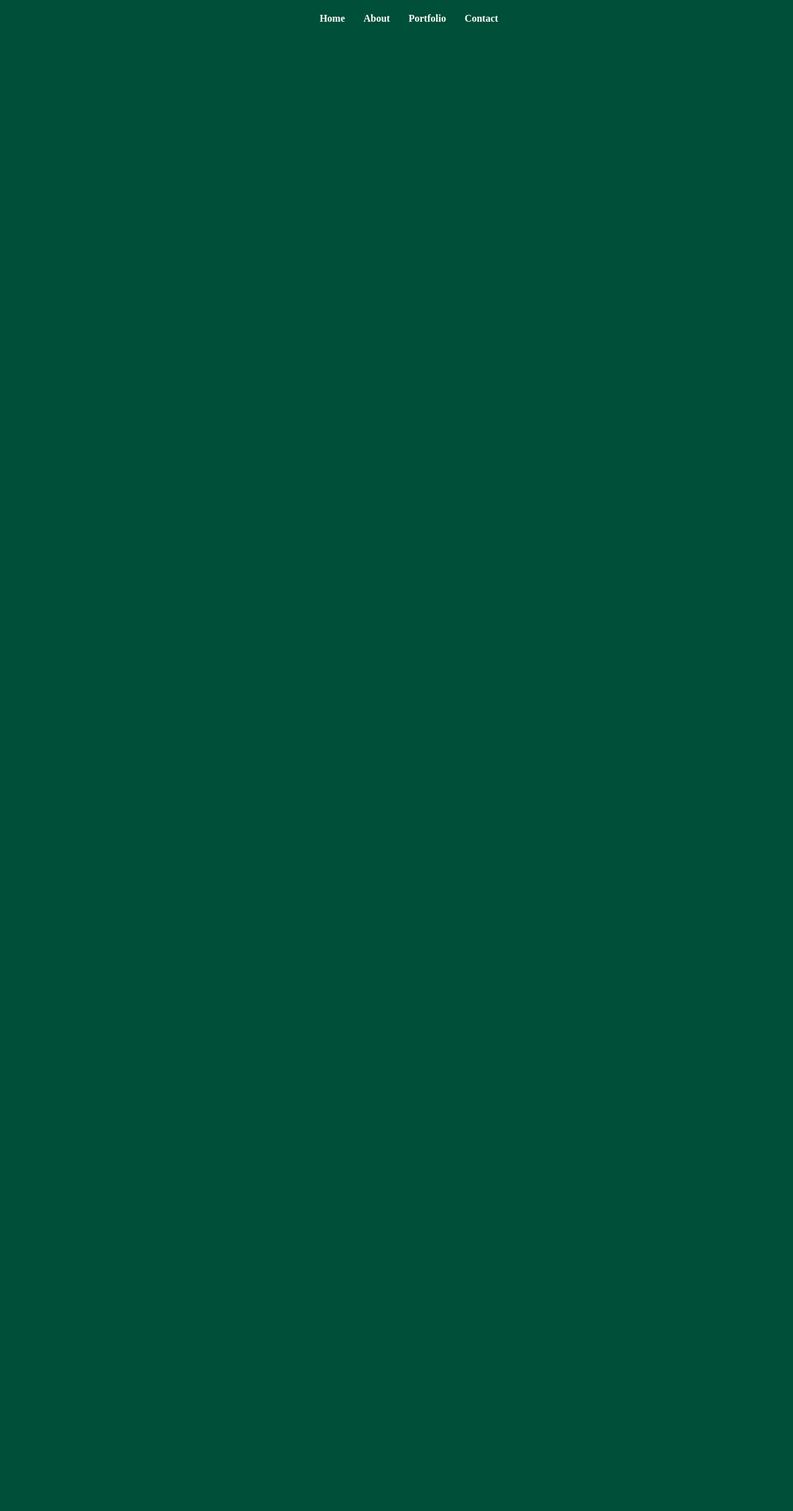
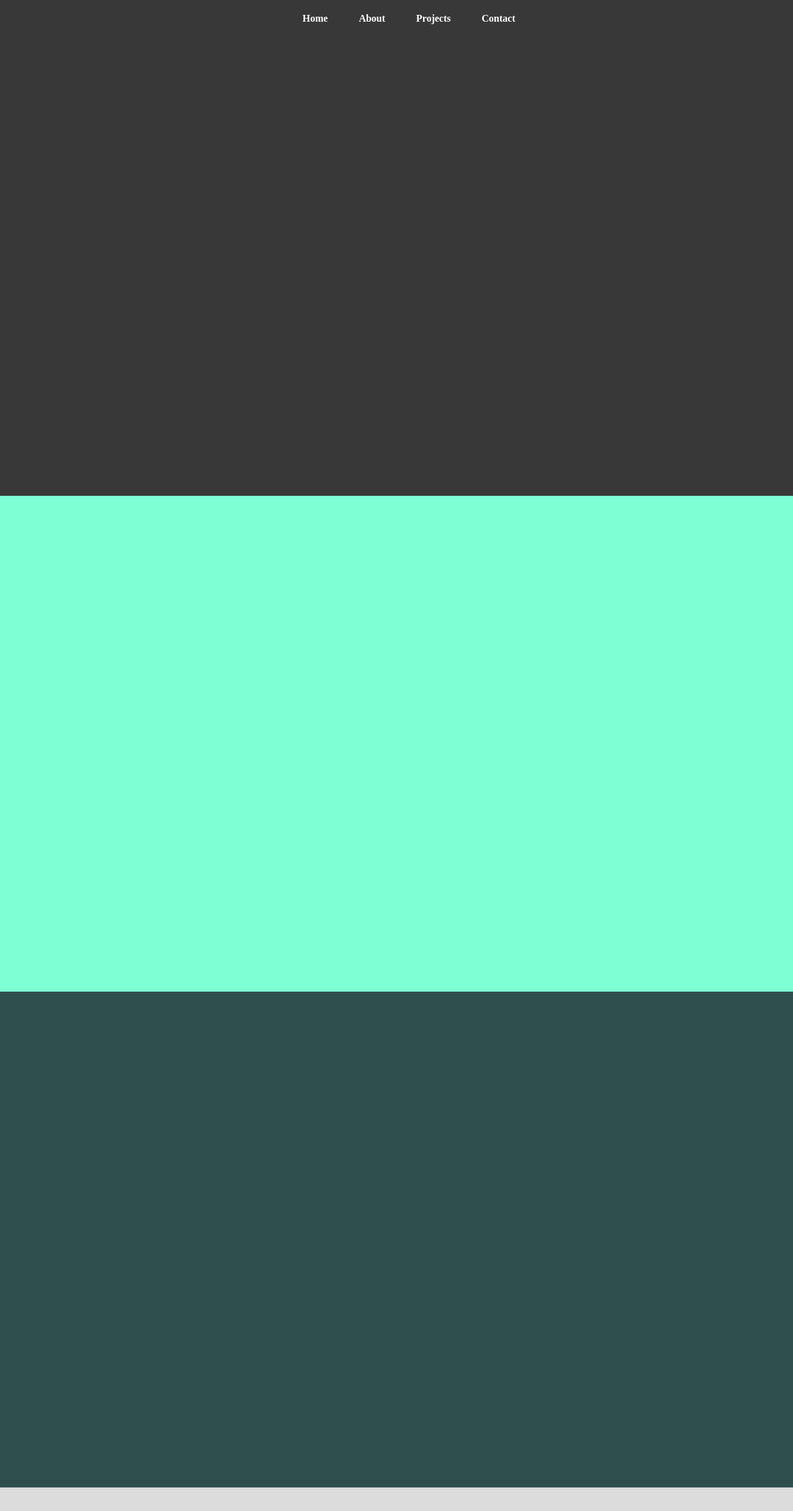
Before and after one commit to LukasKaselionis/vue-portfolio-page, a Vue app: page / in a window 1280 px wide. Shown: the top 2438 px of the page at 62% size. Before the commit the page ends 800 px from the top, so only its background shows below. Built offline with nearby package versions, Linux system fonts and the light colour scheme.

Commit message:
improvement structure and create page components

```diff
--- a/src/App.vue
+++ b/src/App.vue
@@ -1,16 +1,28 @@
 <template>
   <div id="app">
-    <NavBar/>
+    <Home/>
+    <About/>
+    <Projects/>
+    <Contact/>
+    <Footer/>
   </div>
 </template>
 
 <script>
-import NavBar from "./components/NavBar";
+import Home from "./components/Home";
+import About from "./components/About";
+import Projects from "./components/Projects";
+import Contact from "./components/Contact";
+import Footer from "./components/Footer";
 
 export default {
   name: 'app',
   components: {
-    NavBar
+    Home,
+    About,
+    Projects,
+    Contact,
+    Footer
   }
 }
 </script>
@@ -21,7 +33,6 @@ export default {
   }
 
   body {
-    background-color: #004f38;
     margin: auto;
   }
 </style>
--- /dev/null
+++ b/src/components/About.vue
@@ -0,0 +1,18 @@
+<template>
+    <div class="about">
+
+    </div>
+</template>
+
+<script>
+    export default {
+        name: "About"
+    }
+</script>
+
+<style>
+    .about {
+        height: 100vh;
+        background-color: aquamarine;
+    }
+</style>
--- /dev/null
+++ b/src/components/Contact.vue
@@ -0,0 +1,18 @@
+<template>
+    <div class="contact">
+
+    </div>
+</template>
+
+<script>
+    export default {
+        name: "Contact"
+    }
+</script>
+
+<style>
+    .contact {
+        height: 100vh;
+        background-color: gainsboro;
+    }
+</style>
--- /dev/null
+++ b/src/components/Footer.vue
@@ -0,0 +1,18 @@
+<template>
+    <footer class="footer">
+
+    </footer>
+</template>
+
+<script>
+    export default {
+        name: "Footer"
+    }
+</script>
+
+<style>
+    .footer {
+        height: 20vh;
+        background-color: black;
+    }
+</style>
--- /dev/null
+++ b/src/components/Home.vue
@@ -0,0 +1,24 @@
+<template>
+    <div class="cover">
+    <NavBar/>
+    </div>
+</template>
+
+<script>
+    import NavBar from "./NavBar";
+    export default {
+        name: "Home",
+        components: {
+            NavBar
+        }
+    }
+</script>
+
+<style>
+    .cover {
+        /*background: url("");*/
+        background-color: rgba(0,0,0,0.78);
+        height: 100vh;
+    }
+
+</style>
--- a/src/components/NavBar.vue
+++ b/src/components/NavBar.vue
@@ -8,7 +8,7 @@
                 <li class="navigation-link">About</li>
             </a>
             <a href="#">
-                <li class="navigation-link">Portfolio</li>
+                <li class="navigation-link">Projects</li>
             </a>
             <a href="#">
                 <li class="navigation-link">Contact</li>
@@ -26,7 +26,7 @@
 
 <style>
     .navigation {
-        padding: 5px 30px 30px 30px;
+        padding: 5px 30px 5px 30px;
         width: 100%;
     }
 
@@ -41,7 +41,7 @@
         position: relative;
         text-decoration: none;
         list-style: none;
-        margin: 0 15px 0 15px;
+        margin: 0 25px 0 25px;
     }
 
     .navigation-link:before {
--- /dev/null
+++ b/src/components/Projects.vue
@@ -0,0 +1,18 @@
+<template>
+    <div class="project">
+
+    </div>
+</template>
+
+<script>
+    export default {
+        name: "Projects"
+    }
+</script>
+
+<style>
+    .project {
+        height: 100vh;
+        background-color: darkslategrey;
+    }
+</style>
```
